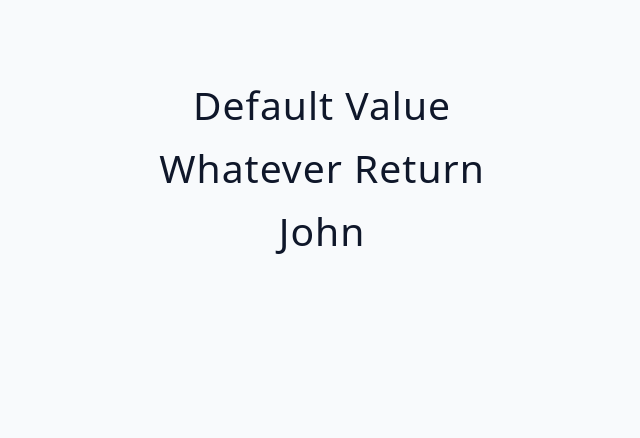
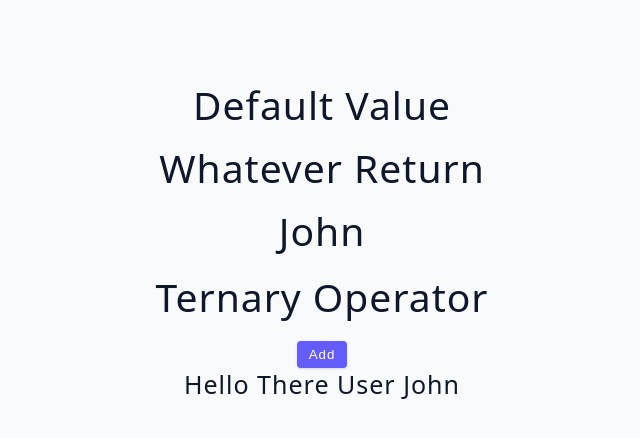
Before and after one commit to anthony-spedaliere/vite-react-application-tutorial, a React (Vite) app: page / in a window 1280 px wide. Shown: the top 438 px of the page, without its empty margins (318-958 px from the left). Built offline with nearby package versions, Linux system fonts and the light colour scheme.

Commit message:
finished section on ternary operator in react

```diff
--- a/src/tutorial/03-conditional-rendering/starter/05-short-circuit-examples.jsx
+++ b/src/tutorial/03-conditional-rendering/starter/05-short-circuit-examples.jsx
@@ -17,6 +17,13 @@ const ShortCircuitExamples = () => {
           <h2>{name}</h2>
         </div>}
         {user && <SomeComponent name={user.name} />}
+        <h2 style={{margin: '1rem 0'}}>Ternary Operator</h2>
+        <button className="btn">{isEditing ? 'Edit' : 'Add'}</button>
+        {user ? <div>
+          <h4>hello there user {user.name}</h4>
+    </div> : <div>
+          <h4>Please login</h4>
+    </div>}
     </div>
   );
 };
```
